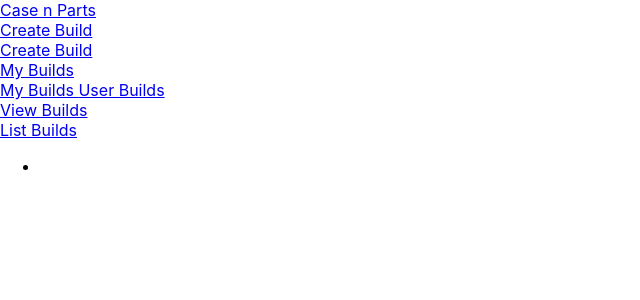
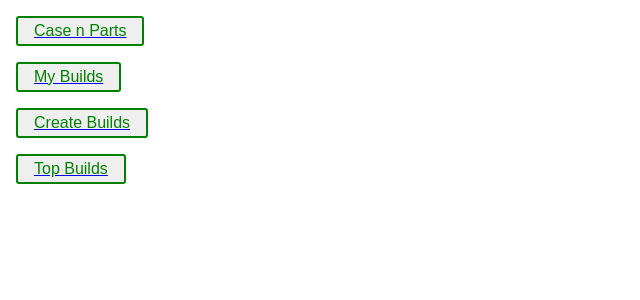
Before and after one commit to Jaylondelgado/case-n-parts, a React (Create React App) app in the folder ghi/case-n-part/: page /toprated in a window 1280 px wide. Shown: the top 300 px of the page, without its empty margins (0-640 px from the left). Built offline with nearby package versions, Linux system fonts and the light colour scheme.

Commit message:
nav bar has function style components for links

```diff
--- a/ghi/case-n-part/src/Nav.js
+++ b/ghi/case-n-part/src/Nav.js
@@ -1,77 +1,59 @@
 import { NavLink } from "react-router-dom";
+import { Button } from "./cnp-css";
+
+const links = [
+  { name: "Case n Parts", path: "/" },
+  { name: "My Builds", path: "/builds" },
+  { name: "Create Builds", path: "/create" },
+  { name: "Top Builds", path: "/toprated" },
+];
+
 function Nav() {
   return (
-    <nav className="navbar navbar-expand-lg navbar-dark bg-success">
-      {" "}
-      <div className="container-fluid" id="work">
-        {" "}
-        <NavLink className="navbar-brand" to="/">
-          Case n Parts{" "}
-        </NavLink>{" "}
-        <div className="p-2 dropdown">
-          <NavLink
-            className="btn btn-secondary dropdown-toggle"
-            to="#"
-            role="button"
-            id="dropdownMenuLink"
-            data-bs-toggle="dropdown"
-            aria-haspopup="true"
-            aria-expanded="false"
-          >
-            Create Build{" "}
-          </NavLink>{" "}
-          <div className="dropdown-menu" aria-labelledby="dropdownMenuLink">
-            <NavLink className="dropdown-item" to="/manufacturers/">
-              Create Build{" "}
-            </NavLink>{" "}
-          </div>{" "}
-        </div>{" "}
-        <div className="p-2 dropdown">
-          <NavLink
-            className="btn btn-secondary dropdown-toggle"
-            to="#"
-            role="button"
-            id="dropdownMenuLink"
-            data-bs-toggle="dropdown"
-            aria-haspopup="true"
-            aria-expanded="false"
-          >
-            My Builds{" "}
-          </NavLink>{" "}
-          <div className="dropdown-menu" aria-labelledby="dropdownMenuLink">
-            <NavLink className="dropdown-item" to="/technicians/">
-              My Builds{" "}
-            </NavLink>{" "}
-            <NavLink className="dropdown-item" to="/appointments/">
-              User Builds{" "}
-            </NavLink>{" "}
-          </div>{" "}
-        </div>{" "}
-        <div className="p-2 dropdown">
-          <NavLink
-            className="btn btn-secondary dropdown-toggle"
-            to="#"
-            role="button"
-            id="dropdownMenuLink"
-            data-bs-toggle="dropdown"
-            aria-haspopup="true"
-            aria-expanded="false"
-          >
-            View Builds{" "}
-          </NavLink>{" "}
-          <div className="dropdown-menu" aria-labelledby="dropdownMenuLink">
-            <NavLink className="dropdown-item" to="/salesperson">
-              List Builds{" "}
-            </NavLink>{" "}
-          </div>{" "}
-        </div>{" "}
-        <div className="collapse navbar-collapse" id="navbarSupportedContent">
-          <ul className="navbar-nav me-auto mb-2 mb-lg-0">
-            <li className="nav-item"></li>{" "}
-          </ul>{" "}
-        </div>{" "}
-      </div>{" "}
+    <nav>
+      {links.map((link, index) => (
+        <NavLink key={index} to={link.path} exact activeClassName="current">
+          <Button>{link.name}</Button>
+        </NavLink>
+      ))}
     </nav>
   );
 }
+
+// function Nav() {
+//   return (
+//     <nav className="navbar navbar-expand-lg navbar-dark bg-success">
+//       <div className="container-fluid" id="work">
+//         <NavLink stlye={Button} to="/">
+//           Case n Parts
+//         </NavLink>
+//         <div className="p-2 dropdown">
+//           <NavLink className="btn btn-secondary dropdown-toggle" to="#">
+//             Create Build
+//           </NavLink>
+//         </div>
+//         <div className="p-2 dropdown">
+//           <NavLink className="btn btn-secondary dropdown-toggle" to="#">
+//             My Builds
+//           </NavLink>
+//           <div>
+//             <NavLink className="dropdown-item" to="/appointments/">
+//               User Builds
+//             </NavLink>
+//           </div>
+//         </div>
+//         <div className="p-2 dropdown">
+//           <NavLink className="btn btn-secondary dropdown-toggle" to="#">
+//             View Builds
+//           </NavLink>
+//           <div>
+//             <NavLink className="dropdown-item" to="/salesperson">
+//               List Builds
+//             </NavLink>
+//           </div>
+//         </div>
+//       </div>
+//     </nav>
+//   );
+// }
 export default Nav;
--- /dev/null
+++ b/ghi/case-n-part/src/cnp-css.js
@@ -0,0 +1,37 @@
+import styled from "styled-components";
+
+export const Button = styled.button`
+  display: inline-block;
+  color: green;
+  font-size: 1em;
+  margin: 1em;
+  padding: 0.25em 1em;
+  border: 2px solid green;
+  border-radius: 3px;
+  display: block;
+
+  .current {
+    li {
+      border-bottom: 2px solid black;
+    }
+  }
+`;
+
+export default styled;
+
+// const TomatoButton = styled(Button)`
+//   color: tomato;
+//   border-color: tomato;
+// `;
+
+// render(
+//   <div>
+//     <Button as="u">Normal Button</Button>
+//     <Button as="a" href="#">
+//       Link with Button styles
+//     </Button>
+//     <TomatoButton as="a" href="#">
+//       Link with Tomato Button styles
+//     </TomatoButton>
+//   </div>
+// );
--- a/ghi/case-n-part/src/reportWebVitals.js
+++ /dev/null
@@ -1,13 +0,0 @@
-const reportWebVitals = onPerfEntry => {
-  if (onPerfEntry && onPerfEntry instanceof Function) {
-    import('web-vitals').then(({ getCLS, getFID, getFCP, getLCP, getTTFB }) => {
-      getCLS(onPerfEntry);
-      getFID(onPerfEntry);
-      getFCP(onPerfEntry);
-      getLCP(onPerfEntry);
-      getTTFB(onPerfEntry);
-    });
-  }
-};
-
-export default reportWebVitals;
```
Also changed, not shown: ghi/case-n-part/src/setupTests.js (deleted, +0 -5 lines).
